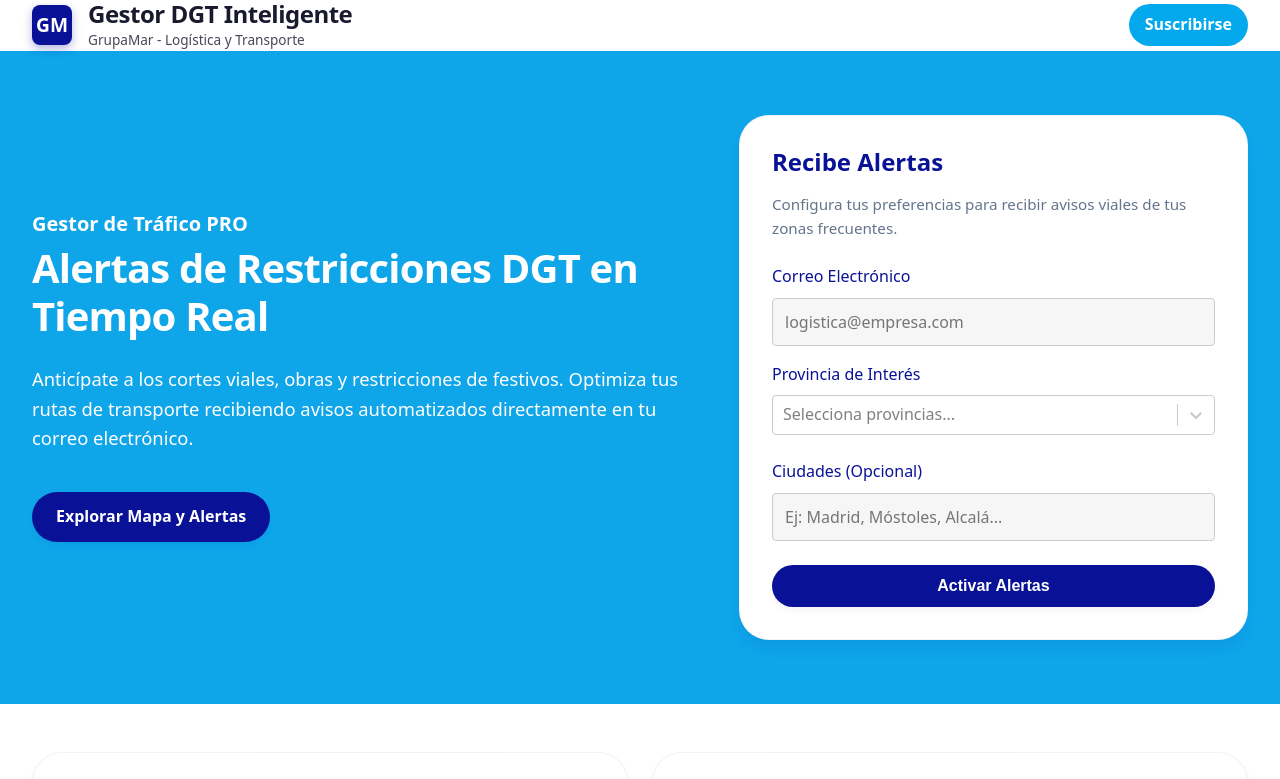
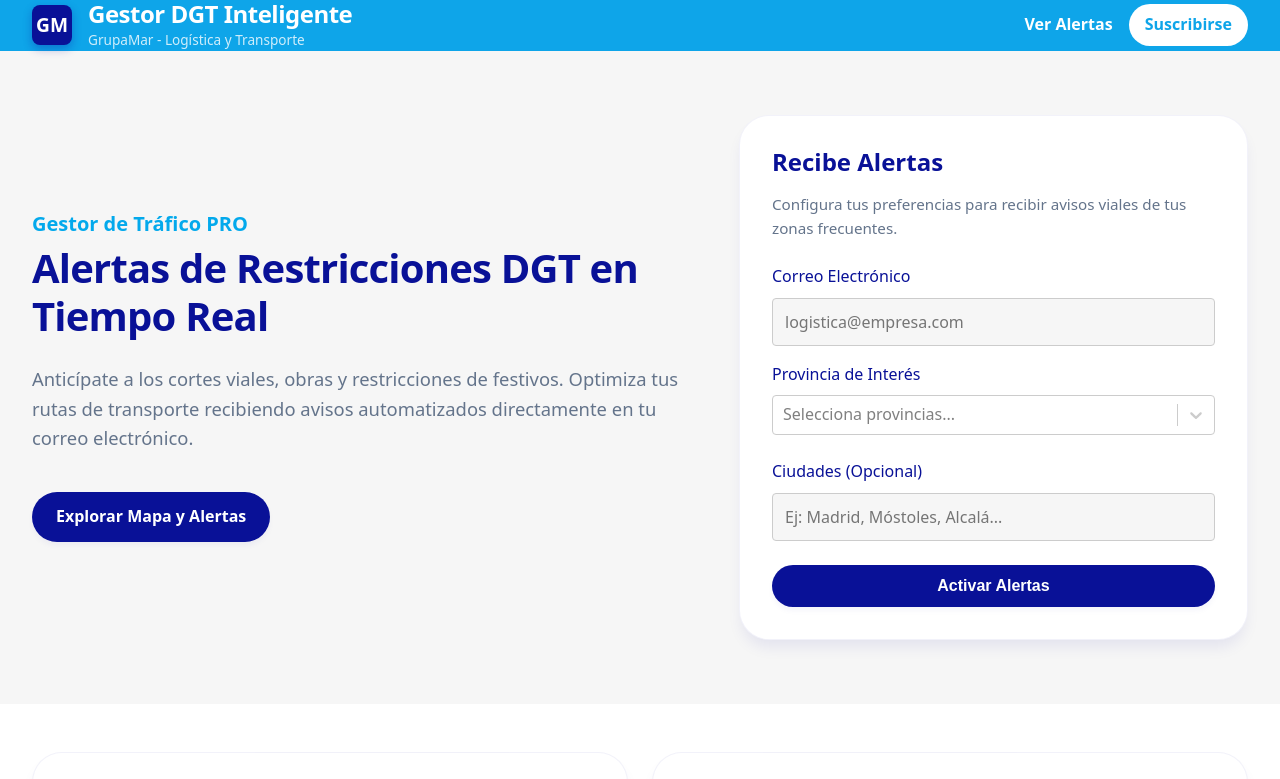
Before and after one commit to castudillogm/gestor-dgt, a React (Vite) app: page / in a window 1280 px wide. Shown: the top 779 px of the page. Built offline with nearby package versions, Linux system fonts and the light colour scheme; no server answers.

Commit message:
fix: correct header colors to be celeste and hero to be original

```diff
--- a/src/App.jsx
+++ b/src/App.jsx
@@ -210,7 +210,7 @@ function App() {
 
   return (
     <div className="App">
-      <header className="header">
+      <header className="header" style={{ backgroundColor: '#0ea5e9', color: 'white' }}>
         <div className="container" style={{ display: 'flex', justifyContent: 'space-between', alignItems: 'center' }}>
           <div style={{ display: 'flex', alignItems: 'center' }}>
              <div style={{
@@ -225,28 +225,28 @@ function App() {
                GM
              </div>
              <div>
-               <h1 style={{ margin: 0, fontSize: '1.5rem', letterSpacing: '-0.5px' }}>Gestor DGT Inteligente</h1>
-               <p style={{ margin: 0, opacity: 0.8, fontSize: '0.85rem' }}>GrupaMar - Logística y Transporte</p>
+               <h1 style={{ margin: 0, fontSize: '1.5rem', letterSpacing: '-0.5px', color: 'white' }}>Gestor DGT Inteligente</h1>
+               <p style={{ margin: 0, opacity: 0.8, fontSize: '0.85rem', color: 'white' }}>GrupaMar - Logística y Transporte</p>
              </div>
           </div>
           <nav style={{ display: 'flex', gap: '1rem', alignItems: 'center' }}>
             <a href="#alertas" style={{ color: 'var(--color-text-inverse)', fontWeight: '600', textDecoration: 'none' }}>Ver Alertas</a>
-            <a href="#suscripcion" className="btn btn-secondary" style={{ padding: '0.5rem 1rem', textDecoration: 'none' }}>Suscribirse</a>
+            <a href="#suscripcion" className="btn" style={{ padding: '0.5rem 1rem', textDecoration: 'none', backgroundColor: 'white', color: '#0ea5e9', fontWeight: 'bold' }}>Suscribirse</a>
           </nav>
         </div>
       </header>
 
       {/* Hero Section & Subscription */}
-      <section style={{ padding: '4rem 0', backgroundColor: '#0ea5e9' }}>
+      <section style={{ padding: '4rem 0', backgroundColor: 'var(--color-surface)' }}>
         <div className="container" style={{ display: 'flex', flexWrap: 'wrap', gap: '3rem', alignItems: 'center' }}>
 
           {/* Columna Izquierda: Hero Text */}
           <div style={{ flex: '1 1 500px' }}>
-            <h2 className="title-secondary" style={{ color: 'white' }}>Gestor de Tráfico PRO</h2>
-            <h1 className="title-primary" style={{ marginBottom: '1.5rem', textAlign: 'left', color: 'white' }}>
+            <h2 className="title-secondary">Gestor de Tráfico PRO</h2>
+            <h1 className="title-primary" style={{ marginBottom: '1.5rem', textAlign: 'left' }}>
               Alertas de Restricciones DGT en Tiempo Real
             </h1>
-            <p style={{ fontSize: '1.15rem', marginBottom: '2.5rem', textAlign: 'left', color: 'white' }}>
+            <p className="text-muted" style={{ fontSize: '1.15rem', marginBottom: '2.5rem', textAlign: 'left' }}>
               Anticípate a los cortes viales, obras y restricciones de festivos. Optimiza tus rutas de transporte
               recibiendo avisos automatizados directamente en tu correo electrónico.
             </p>
```
